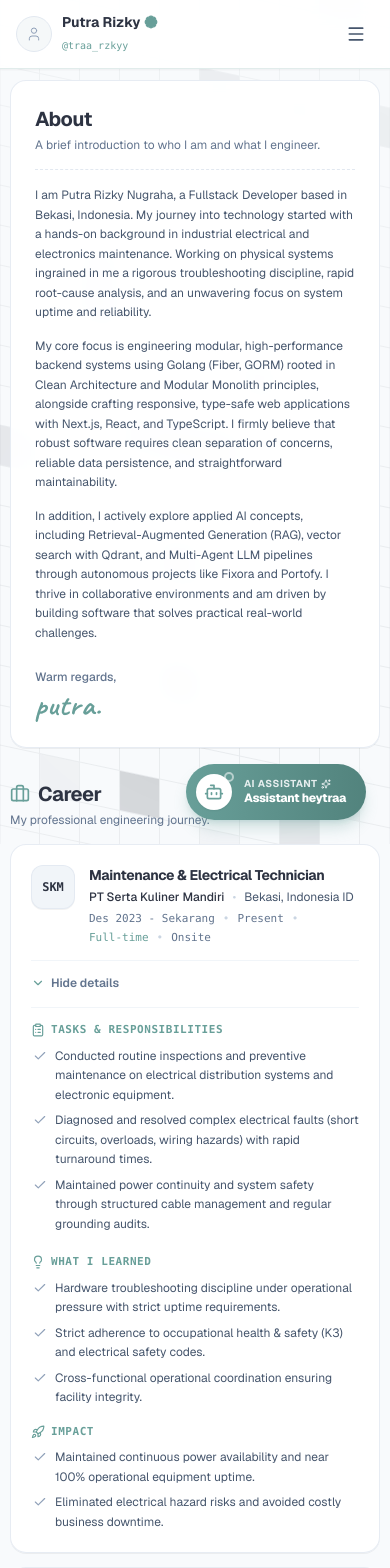
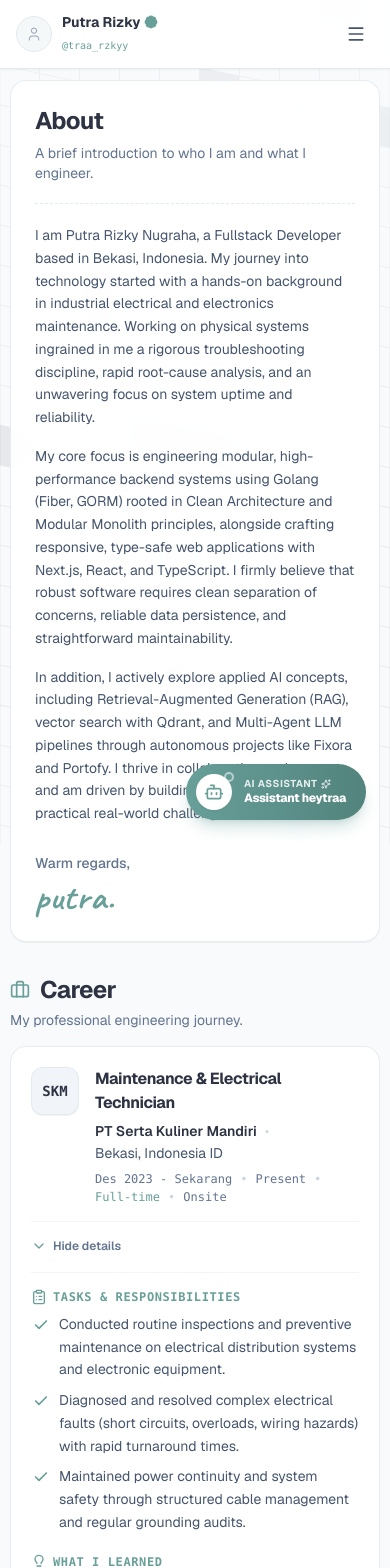
Before and after one commit to arttVinci/heytraa.com, a Next.js app: page /en/about in a window 390 px wide. Shown: the top 1568 px of the page. Built offline with nearby package versions, Linux system fonts and the light colour scheme.

Commit message:
style(about): increase typography scale and line-height for better legibility

```diff
--- a/features/about/components/simple-education-list.tsx
+++ b/features/about/components/simple-education-list.tsx
@@ -32,13 +32,13 @@ export function SimpleEducationList() {
     <section className="space-y-4 sm:space-y-5">
       {/* Section Header */}
       <div>
-        <div className="flex items-center gap-2">
-          <GraduationCap className="w-5 h-5 text-[#689F99]" />
-          <h2 className="text-xl sm:text-2xl font-bold tracking-tight text-[#2D3342] dark:text-[#F5F8F9]">
+        <div className="flex items-center gap-2.5">
+          <GraduationCap className="w-5 h-5 sm:w-6 sm:h-6 text-[#689F99]" />
+          <h2 className="text-2xl sm:text-3xl font-bold tracking-tight text-[#2D3342] dark:text-[#F5F8F9]">
             {lang === "id" ? "Pendidikan" : "Education"}
           </h2>
         </div>
-        <p className="text-xs sm:text-[13px] text-slate-500 dark:text-slate-400 mt-1">
+        <p className="text-sm sm:text-base text-slate-500 dark:text-slate-400 mt-1">
           {lang === "id"
             ? "Perjalanan pendidikan dan fondasi akademis saya."
             : "My educational journey and academic foundations."}
@@ -46,30 +46,30 @@ export function SimpleEducationList() {
       </div>
 
       {/* Education Cards */}
-      <div className="space-y-3.5 sm:space-y-4">
+      <div className="space-y-4 sm:space-y-5">
         {simpleEducationData.map((edu) => {
           const isExpanded = !!expandedItems[edu.id];
 
           return (
             <div
               key={edu.id}
-              className="rounded-2xl border border-slate-200/80 dark:border-slate-800 bg-white/95 dark:bg-slate-900/90 backdrop-blur-md p-5 sm:p-6 shadow-2xs hover:border-[#689F99]/40 transition-colors duration-200"
+              className="rounded-2xl border border-slate-200/80 dark:border-slate-800 bg-white/95 dark:bg-slate-900/90 backdrop-blur-md p-5 sm:p-7 shadow-2xs hover:border-[#689F99]/40 transition-colors duration-200"
             >
               {/* Header */}
-              <div className="flex items-start gap-3.5 sm:gap-4">
+              <div className="flex items-start gap-4">
                 {/* School Emblem / Initial Box */}
-                <div className="w-11 h-11 sm:w-12 sm:h-12 rounded-xl bg-slate-100 dark:bg-slate-800/90 border border-slate-200/80 dark:border-slate-700/80 flex items-center justify-center font-mono font-bold text-xs sm:text-sm text-[#2D3342] dark:text-[#F5F8F9] shrink-0 select-none shadow-2xs">
+                <div className="w-12 h-12 rounded-xl bg-slate-100 dark:bg-slate-800/90 border border-slate-200/80 dark:border-slate-700/80 flex items-center justify-center font-mono font-bold text-sm text-[#2D3342] dark:text-[#F5F8F9] shrink-0 select-none shadow-2xs">
                   {edu.initials}
                 </div>
 
                 {/* Degree Info */}
-                <div className="flex-1 min-w-0 space-y-1">
-                  <h3 className="text-sm sm:text-base font-bold text-[#2D3342] dark:text-[#F5F8F9] tracking-tight">
+                <div className="flex-1 min-w-0 space-y-1.5">
+                  <h3 className="text-base sm:text-lg font-bold text-[#2D3342] dark:text-[#F5F8F9] tracking-tight">
                     {edu.institution}
                   </h3>
 
-                  <div className="flex flex-wrap items-center gap-x-2 gap-y-0.5 text-xs sm:text-[13px] text-slate-600 dark:text-slate-400">
-                    <span className="font-medium text-[#2D3342] dark:text-slate-200">
+                  <div className="flex flex-wrap items-center gap-x-2 gap-y-0.5 text-sm sm:text-[15px] text-slate-600 dark:text-slate-400">
+                    <span className="font-semibold text-[#2D3342] dark:text-slate-200">
                       {edu.degree[lang]}
                     </span>
                     <span className="text-slate-300 dark:text-slate-600">•</span>
@@ -84,7 +84,7 @@ export function SimpleEducationList() {
                     )}
                   </div>
 
-                  <div className="flex flex-wrap items-center gap-x-2 gap-y-0.5 text-[11px] sm:text-xs font-mono text-slate-500 dark:text-slate-400 pt-0.5">
+                  <div className="flex flex-wrap items-center gap-x-2 gap-y-0.5 text-xs sm:text-sm font-mono text-slate-500 dark:text-slate-400 pt-0.5">
                     <span>{edu.period}</span>
                     <span className="text-slate-300 dark:text-slate-600">•</span>
                     <span>{edu.location}</span>
@@ -95,20 +95,20 @@ export function SimpleEducationList() {
               </div>
 
               {/* Detail Toggle Button */}
-              <div className="mt-3.5 pt-3 border-t border-slate-100 dark:border-slate-800/80 flex items-center">
+              <div className="mt-4 pt-3.5 border-t border-slate-100 dark:border-slate-800/80 flex items-center">
                 <button
                   type="button"
                   onClick={() => toggleExpand(edu.id)}
-                  className="inline-flex items-center gap-1.5 text-xs font-semibold text-slate-500 dark:text-slate-400 hover:text-[#689F99] dark:hover:text-[#689F99] transition-colors select-none py-0.5 cursor-pointer"
+                  className="inline-flex items-center gap-1.5 text-xs sm:text-sm font-semibold text-slate-500 dark:text-slate-400 hover:text-[#689F99] dark:hover:text-[#689F99] transition-colors select-none py-0.5 cursor-pointer"
                 >
                   {isExpanded ? (
                     <>
-                      <ChevronDown className="w-3.5 h-3.5 text-[#689F99]" />
+                      <ChevronDown className="w-4 h-4 text-[#689F99]" />
                       <span>{lang === "id" ? "Sembunyikan detail" : "Hide details"}</span>
                     </>
                   ) : (
                     <>
-                      <ChevronRight className="w-3.5 h-3.5 text-slate-400" />
+                      <ChevronRight className="w-4 h-4 text-slate-400" />
                       <span>{lang === "id" ? "Tampilkan detail" : "View details"}</span>
                     </>
                   )}
@@ -117,23 +117,23 @@ export function SimpleEducationList() {
 
               {/* Expandable Content (Learning Pillars) */}
               {isExpanded && (
-                <div className="mt-3.5 pt-3.5 border-t border-slate-100 dark:border-slate-800/80 space-y-3 animate-in fade-in-50 duration-200">
-                  <p className="text-xs sm:text-[13px] text-slate-600 dark:text-slate-300 leading-relaxed">
+                <div className="mt-4 pt-4 border-t border-slate-100 dark:border-slate-800/80 space-y-3.5 animate-in fade-in-50 duration-200">
+                  <p className="text-sm sm:text-[15px] text-slate-600 dark:text-slate-300 leading-relaxed">
                     {edu.description[lang]}
                   </p>
 
                   <div className="space-y-2">
-                    <div className="flex items-center gap-1.5 text-[11px] font-mono font-bold uppercase tracking-wider text-[#689F99] dark:text-[#88C0B9] pt-1">
-                      <BookOpen className="w-3.5 h-3.5" />
+                    <div className="flex items-center gap-1.5 text-xs sm:text-[13px] font-mono font-bold uppercase tracking-wider text-[#689F99] dark:text-[#88C0B9] pt-1">
+                      <BookOpen className="w-4 h-4" />
                       <span>{lang === "id" ? "Fokus Keilmuan" : "Core Academic Pillars"}</span>
                     </div>
-                    <ul className="space-y-1.5 pl-0.5">
+                    <ul className="space-y-2 pl-0.5">
                       {edu.highlights[lang].map((area, idx) => (
                         <li
                           key={idx}
-                          className="flex items-start gap-2 text-xs sm:text-[13px] text-slate-600 dark:text-slate-300 leading-relaxed"
+                          className="flex items-start gap-2.5 text-sm sm:text-[15px] text-slate-600 dark:text-slate-300 leading-relaxed"
                         >
-                          <Check className="w-3.5 h-3.5 text-slate-400 dark:text-slate-500 shrink-0 mt-0.5 stroke-[2]" />
+                          <Check className="w-4 h-4 text-[#689F99] dark:text-[#88C0B9] shrink-0 mt-1 stroke-[2.5]" />
                           <span>{area}</span>
                         </li>
                       ))}
--- a/features/about/components/simple-experience-list.tsx
+++ b/features/about/components/simple-experience-list.tsx
@@ -36,13 +36,13 @@ export function SimpleExperienceList() {
     <section className="space-y-4 sm:space-y-5">
       {/* Section Header */}
       <div>
-        <div className="flex items-center gap-2">
-          <Briefcase className="w-5 h-5 text-[#689F99]" />
-          <h2 className="text-xl sm:text-2xl font-bold tracking-tight text-[#2D3342] dark:text-[#F5F8F9]">
+        <div className="flex items-center gap-2.5">
+          <Briefcase className="w-5 h-5 sm:w-6 sm:h-6 text-[#689F99]" />
+          <h2 className="text-2xl sm:text-3xl font-bold tracking-tight text-[#2D3342] dark:text-[#F5F8F9]">
             {lang === "id" ? "Karier" : "Career"}
           </h2>
         </div>
-        <p className="text-xs sm:text-[13px] text-slate-500 dark:text-slate-400 mt-1">
+        <p className="text-sm sm:text-base text-slate-500 dark:text-slate-400 mt-1">
           {lang === "id"
             ? "Perjalanan profesional dan rekayasa saya."
             : "My professional engineering journey."}
@@ -50,37 +50,37 @@ export function SimpleExperienceList() {
       </div>
 
       {/* Experience Cards */}
-      <div className="space-y-3.5 sm:space-y-4">
+      <div className="space-y-4 sm:space-y-5">
         {simpleExperienceData.map((exp) => {
           const isExpanded = !!expandedItems[exp.id];
 
           return (
             <div
               key={exp.id}
-              className="rounded-2xl border border-slate-200/80 dark:border-slate-800 bg-white/95 dark:bg-slate-900/90 backdrop-blur-md p-5 sm:p-6 shadow-2xs hover:border-[#689F99]/40 transition-colors duration-200"
+              className="rounded-2xl border border-slate-200/80 dark:border-slate-800 bg-white/95 dark:bg-slate-900/90 backdrop-blur-md p-5 sm:p-7 shadow-2xs hover:border-[#689F99]/40 transition-colors duration-200"
             >
               {/* Card Header Top */}
-              <div className="flex items-start gap-3.5 sm:gap-4">
+              <div className="flex items-start gap-4">
                 {/* Company Logo / Initials Box */}
-                <div className="w-11 h-11 sm:w-12 sm:h-12 rounded-xl bg-slate-100 dark:bg-slate-800/90 border border-slate-200/80 dark:border-slate-700/80 flex items-center justify-center font-mono font-bold text-xs sm:text-sm text-[#2D3342] dark:text-[#F5F8F9] shrink-0 select-none shadow-2xs">
+                <div className="w-12 h-12 rounded-xl bg-slate-100 dark:bg-slate-800/90 border border-slate-200/80 dark:border-slate-700/80 flex items-center justify-center font-mono font-bold text-sm text-[#2D3342] dark:text-[#F5F8F9] shrink-0 select-none shadow-2xs">
                   {exp.initials}
                 </div>
 
                 {/* Role, Company, Location & Metadata */}
-                <div className="flex-1 min-w-0 space-y-1">
-                  <h3 className="text-sm sm:text-base font-bold text-[#2D3342] dark:text-[#F5F8F9] tracking-tight">
+                <div className="flex-1 min-w-0 space-y-1.5">
+                  <h3 className="text-base sm:text-lg font-bold text-[#2D3342] dark:text-[#F5F8F9] tracking-tight">
                     {exp.role[lang]}
                   </h3>
 
-                  <div className="flex flex-wrap items-center gap-x-2 gap-y-0.5 text-xs sm:text-[13px] text-slate-600 dark:text-slate-400">
-                    <span className="font-medium text-[#2D3342] dark:text-slate-200">
+                  <div className="flex flex-wrap items-center gap-x-2 gap-y-0.5 text-sm sm:text-[15px] text-slate-600 dark:text-slate-400">
+                    <span className="font-semibold text-[#2D3342] dark:text-slate-200">
                       {exp.company}
                     </span>
                     <span className="text-slate-300 dark:text-slate-600">•</span>
                     <span>{exp.location}</span>
                   </div>
 
-                  <div className="flex flex-wrap items-center gap-x-2 gap-y-0.5 text-[11px] sm:text-xs font-mono text-slate-500 dark:text-slate-400 pt-0.5">
+                  <div className="flex flex-wrap items-center gap-x-2 gap-y-0.5 text-xs sm:text-sm font-mono text-slate-500 dark:text-slate-400 pt-0.5">
                     <span>{exp.period}</span>
                     <span className="text-slate-300 dark:text-slate-600">•</span>
                     <span>{exp.duration[lang]}</span>
@@ -93,20 +93,20 @@ export function SimpleExperienceList() {
               </div>
 
               {/* Detail Toggle Button */}
-              <div className="mt-3.5 pt-3 border-t border-slate-100 dark:border-slate-800/80 flex items-center">
+              <div className="mt-4 pt-3.5 border-t border-slate-100 dark:border-slate-800/80 flex items-center">
                 <button
                   type="button"
                   onClick={() => toggleExpand(exp.id)}
-                  className="inline-flex items-center gap-1.5 text-xs font-semibold text-slate-500 dark:text-slate-400 hover:text-[#689F99] dark:hover:text-[#689F99] transition-colors select-none py-0.5 cursor-pointer"
+                  className="inline-flex items-center gap-1.5 text-xs sm:text-sm font-semibold text-slate-500 dark:text-slate-400 hover:text-[#689F99] dark:hover:text-[#689F99] transition-colors select-none py-0.5 cursor-pointer"
                 >
                   {isExpanded ? (
                     <>
-                      <ChevronDown className="w-3.5 h-3.5 text-[#689F99]" />
+                      <ChevronDown className="w-4 h-4 text-[#689F99]" />
                       <span>{lang === "id" ? "Sembunyikan detail" : "Hide details"}</span>
                     </>
                   ) : (
                     <>
-                      <ChevronRight className="w-3.5 h-3.5 text-slate-400" />
+                      <ChevronRight className="w-4 h-4 text-slate-400" />
                       <span>{lang === "id" ? "Tampilkan detail" : "View details"}</span>
                     </>
                   )}
@@ -115,20 +115,20 @@ export function SimpleExperienceList() {
 
               {/* Expandable Content (Tugas, Pelajari, Dampak) */}
               {isExpanded && (
-                <div className="mt-3.5 pt-3.5 border-t border-slate-100 dark:border-slate-800/80 space-y-4 animate-in fade-in-50 duration-200">
+                <div className="mt-4 pt-4 border-t border-slate-100 dark:border-slate-800/80 space-y-4 animate-in fade-in-50 duration-200">
                   {/* 1. TUGAS */}
                   <div className="space-y-2">
-                    <div className="flex items-center gap-1.5 text-[11px] font-mono font-bold uppercase tracking-wider text-[#689F99] dark:text-[#88C0B9]">
-                      <ClipboardList className="w-3.5 h-3.5" />
+                    <div className="flex items-center gap-1.5 text-xs sm:text-[13px] font-mono font-bold uppercase tracking-wider text-[#689F99] dark:text-[#88C0B9]">
+                      <ClipboardList className="w-4 h-4" />
                       <span>{lang === "id" ? "Tugas" : "Tasks & Responsibilities"}</span>
                     </div>
-                    <ul className="space-y-1.5 pl-0.5">
+                    <ul className="space-y-2 pl-0.5">
                       {exp.tasks[lang].map((task, idx) => (
                         <li
                           key={idx}
-                          className="flex items-start gap-2 text-xs sm:text-[13px] text-slate-600 dark:text-slate-300 leading-relaxed"
+                          className="flex items-start gap-2.5 text-sm sm:text-[15px] text-slate-600 dark:text-slate-300 leading-relaxed"
                         >
-                          <Check className="w-3.5 h-3.5 text-slate-400 dark:text-slate-500 shrink-0 mt-0.5 stroke-[2]" />
+                          <Check className="w-4 h-4 text-[#689F99] dark:text-[#88C0B9] shrink-0 mt-1 stroke-[2.5]" />
                           <span>{task}</span>
                         </li>
                       ))}
@@ -136,20 +136,20 @@ export function SimpleExperienceList() {
                   </div>
 
                   {/* 2-Column Grid: APA YANG SAYA PELAJARI & DAMPAK */}
-                  <div className="grid grid-cols-1 md:grid-cols-2 gap-4 sm:gap-6 pt-1">
+                  <div className="grid grid-cols-1 md:grid-cols-2 gap-5 sm:gap-6 pt-1">
                     {/* APA YANG SAYA PELAJARI */}
                     <div className="space-y-2">
-                      <div className="flex items-center gap-1.5 text-[11px] font-mono font-bold uppercase tracking-wider text-[#689F99] dark:text-[#88C0B9]">
-                        <Lightbulb className="w-3.5 h-3.5" />
+                      <div className="flex items-center gap-1.5 text-xs sm:text-[13px] font-mono font-bold uppercase tracking-wider text-[#689F99] dark:text-[#88C0B9]">
+                        <Lightbulb className="w-4 h-4" />
                         <span>{lang === "id" ? "Apa yang saya pelajari" : "What I Learned"}</span>
                       </div>
-                      <ul className="space-y-1.5 pl-0.5">
+                      <ul className="space-y-2 pl-0.5">
                         {exp.learned[lang].map((item, idx) => (
                           <li
                             key={idx}
-                            className="flex items-start gap-2 text-xs sm:text-[13px] text-slate-600 dark:text-slate-300 leading-relaxed"
+                            className="flex items-start gap-2.5 text-sm sm:text-[15px] text-slate-600 dark:text-slate-300 leading-relaxed"
                           >
-                            <Check className="w-3.5 h-3.5 text-slate-400 dark:text-slate-500 shrink-0 mt-0.5 stroke-[2]" />
+                            <Check className="w-4 h-4 text-[#689F99] dark:text-[#88C0B9] shrink-0 mt-1 stroke-[2.5]" />
                             <span>{item}</span>
                           </li>
                         ))}
@@ -158,17 +158,17 @@ export function SimpleExperienceList() {
 
                     {/* DAMPAK */}
                     <div className="space-y-2">
-                      <div className="flex items-center gap-1.5 text-[11px] font-mono font-bold uppercase tracking-wider text-[#689F99] dark:text-[#88C0B9]">
-                        <Rocket className="w-3.5 h-3.5" />
+                      <div className="flex items-center gap-1.5 text-xs sm:text-[13px] font-mono font-bold uppercase tracking-wider text-[#689F99] dark:text-[#88C0B9]">
+                        <Rocket className="w-4 h-4" />
                         <span>{lang === "id" ? "Dampak" : "Impact"}</span>
                       </div>
-                      <ul className="space-y-1.5 pl-0.5">
+                      <ul className="space-y-2 pl-0.5">
                         {exp.impact[lang].map((item, idx) => (
                           <li
                             key={idx}
-                            className="flex items-start gap-2 text-xs sm:text-[13px] text-slate-600 dark:text-slate-300 leading-relaxed"
+                            className="flex items-start gap-2.5 text-sm sm:text-[15px] text-slate-600 dark:text-slate-300 leading-relaxed"
                           >
-                            <Check className="w-3.5 h-3.5 text-slate-400 dark:text-slate-500 shrink-0 mt-0.5 stroke-[2]" />
+                            <Check className="w-4 h-4 text-[#689F99] dark:text-[#88C0B9] shrink-0 mt-1 stroke-[2.5]" />
                             <span>{item}</span>
                           </li>
                         ))}
--- a/features/about/components/simple-profile-story.tsx
+++ b/features/about/components/simple-profile-story.tsx
@@ -13,11 +13,11 @@ export function SimpleProfileStory() {
   return (
     <section className="rounded-2xl border border-slate-200/80 dark:border-slate-800 bg-white/95 dark:bg-slate-900/90 backdrop-blur-md p-6 sm:p-7 md:p-8 shadow-2xs transition-colors duration-200">
       {/* Header */}
-      <div className="space-y-1">
-        <h1 className="text-xl sm:text-2xl font-bold tracking-tight text-[#2D3342] dark:text-[#F5F8F9]">
+      <div className="space-y-1.5">
+        <h1 className="text-2xl sm:text-3xl font-bold tracking-tight text-[#2D3342] dark:text-[#F5F8F9]">
           {lang === "id" ? "Tentang" : "About"}
         </h1>
-        <p className="text-xs sm:text-[13px] text-slate-500 dark:text-slate-400">
+        <p className="text-sm sm:text-base text-slate-500 dark:text-slate-400">
           {lang === "id"
             ? "Pengenalan singkat mengenai siapa saya dan apa yang saya bangun."
             : "A brief introduction to who I am and what I engineer."}
@@ -25,10 +25,10 @@ export function SimpleProfileStory() {
       </div>
 
       {/* Subtle Dashed Divider */}
-      <div className="w-full border-t border-dashed border-slate-200 dark:border-slate-800 my-4 sm:my-5" />
+      <div className="w-full border-t border-dashed border-slate-200 dark:border-slate-800 my-5 sm:my-6" />
 
-      {/* Narrative Body - Clean, elegant editorial flow without excessive bolding */}
-      <div className="space-y-3.5 text-xs sm:text-[13.5px] text-slate-600 dark:text-slate-300 leading-relaxed">
+      {/* Narrative Body - Readable, comfortable editorial flow */}
+      <div className="space-y-4 text-sm sm:text-base text-slate-600 dark:text-slate-300 leading-relaxed sm:leading-8">
         <p>
           {lang === "id"
             ? "Saya Putra Rizky Nugraha, seorang Fullstack Developer yang berbasis di Bekasi, Jawa Barat. Perjalanan saya di dunia teknologi bermula dari latar belakang teknisi pemeliharaan elektrikal dan elektronika industri. Pengalaman langsung di lapangan membentuk etos kerja saya: disiplin troubleshooting yang ketat, analisis akar masalah yang presisi, dan komitmen tinggi terhadap keandalan sistem."
@@ -49,10 +49,10 @@ export function SimpleProfileStory() {
 
         {/* Warm Sign-Off with Handwritten Signature */}
         <div className="pt-3">
-          <p className="text-xs text-slate-500 dark:text-slate-400 font-medium">
+          <p className="text-sm text-slate-500 dark:text-slate-400 font-medium">
             {lang === "id" ? "Salam hangat," : "Warm regards,"}
           </p>
-          <p className="font-[family-name:var(--font-caveat)] font-bold text-3xl sm:text-4xl text-[#689F99] dark:text-[#88C0B9] tracking-wide mt-0.5 select-none">
+          <p className="font-[family-name:var(--font-caveat)] font-bold text-4xl sm:text-5xl text-[#689F99] dark:text-[#88C0B9] tracking-wide mt-1 select-none">
             putra.
           </p>
         </div>
```
Also changed, not shown: features/about/components/simple-certifications-list.tsx (+29 -29 lines).
